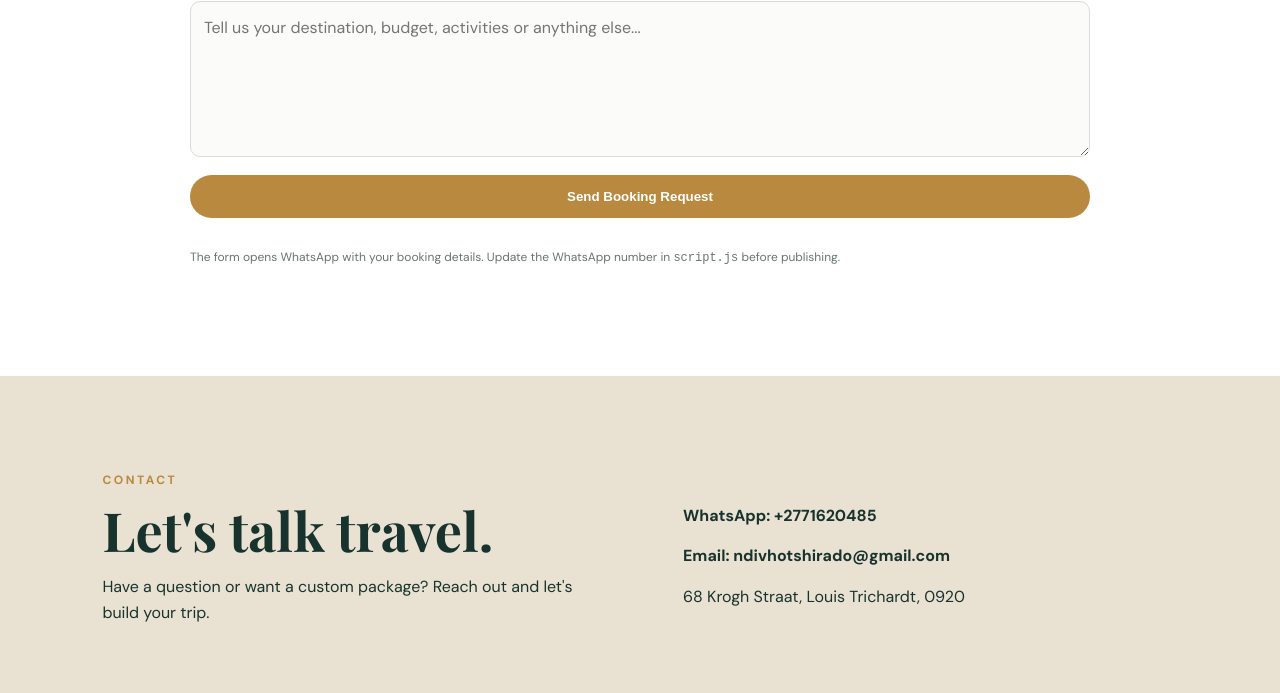
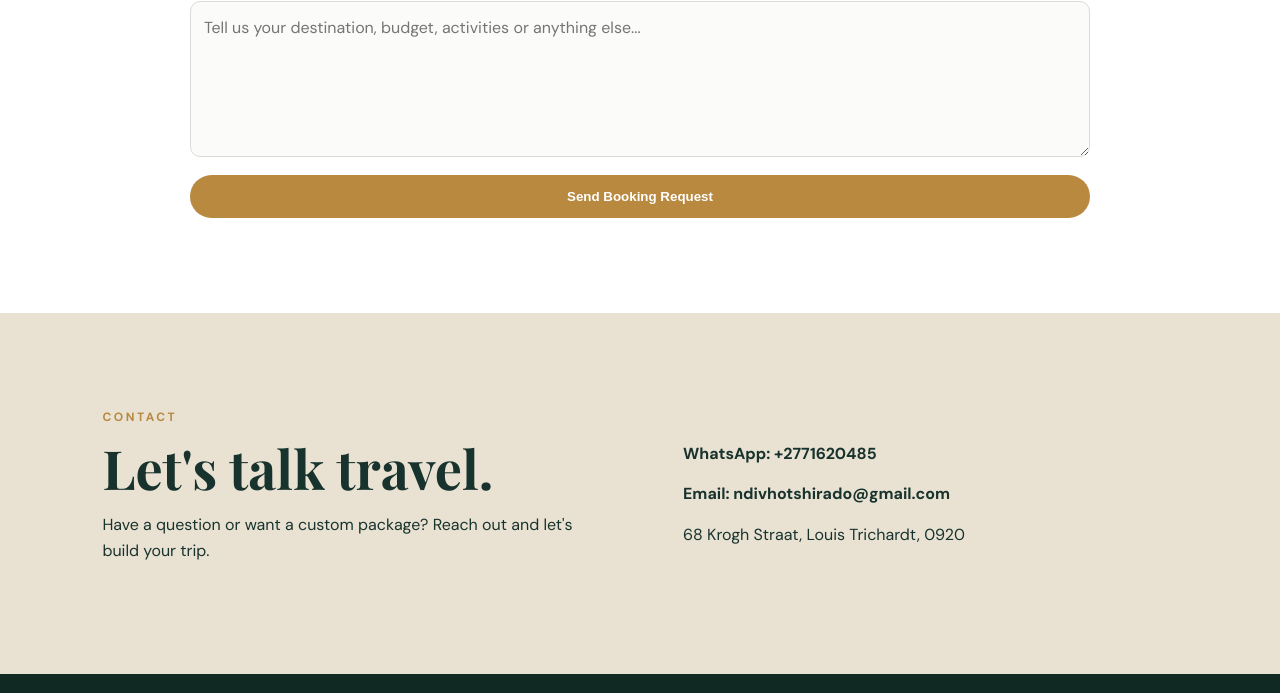
Before and after one commit to ndivhotshirado-alt/LaVen-a-tours, a plain HTML site: page index.html in a window 1280 px wide. Shown: the part 3998-4691 px from the top of the page. Drawn offline with nearby package versions, Linux system fonts and the light colour scheme; a web font is replaced by a local one.

Commit message:
Update index.html

```diff
--- a/index.html
+++ b/index.html
@@ -133,7 +133,6 @@
         <div class="field"><label for="people">Number of travellers</label><input id="people" name="people" type="number" min="1" placeholder="e.g. 4"></div>
         <div class="field full"><label for="message">What would you like to do?</label><textarea id="message" name="message" rows="5" placeholder="Tell us your destination, budget, activities or anything else..."></textarea></div>
         <button class="btn primary full" type="submit">Send Booking Request</button>
-        <p class="form-note">The form opens WhatsApp with your booking details. Update the WhatsApp number in <code>script.js</code> before publishing.</p>
       </form>
     </section>
 
```
